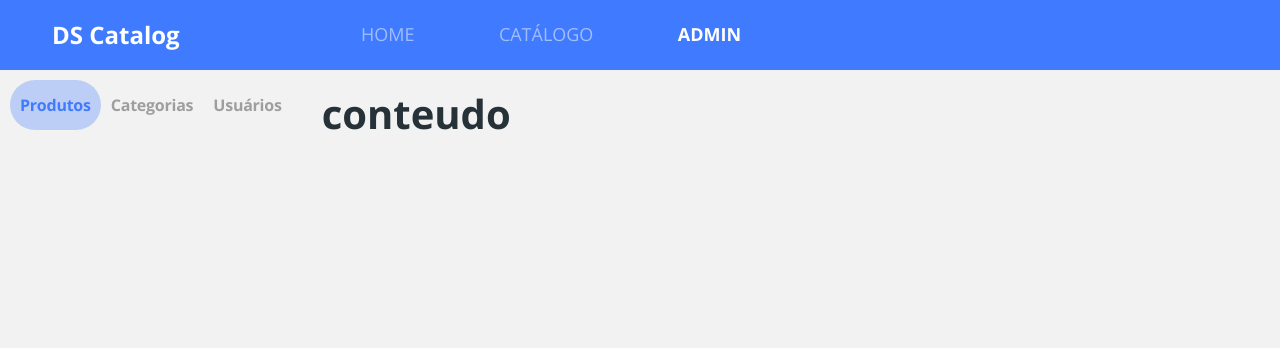
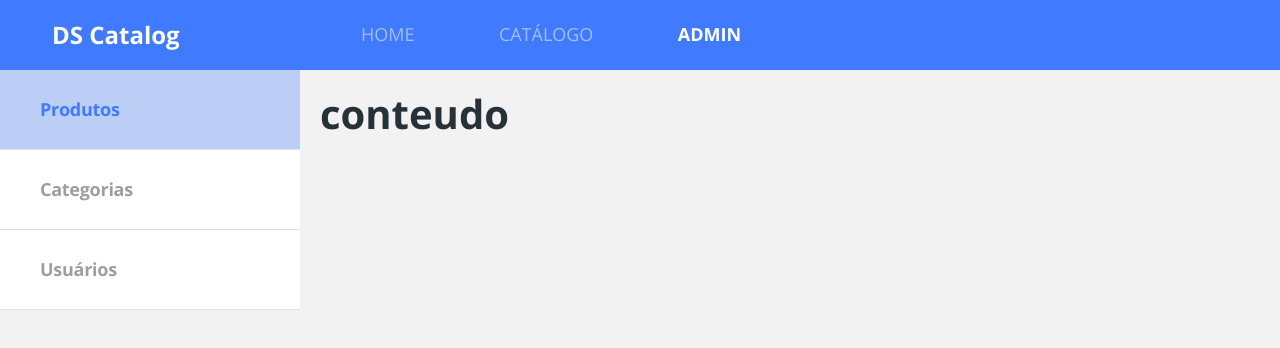
Before and after one commit to VanderleiBueno/aulacap8, a React (Create React App) app in the folder frontend/: page /admin in a window 1280 px wide. Shown: the top 348 px of the page. Built offline with nearby package versions, Linux system fonts and the light colour scheme; the HTML template or start-up script is replaced by a standard one.

Commit message:
Admin Navbar layout responsive

```diff
--- a/frontend/src/pages/Admin/Navbar/styles.css
+++ b/frontend/src/pages/Admin/Navbar/styles.css
@@ -32,3 +32,32 @@
 .admin-nav-item p {
     margin-bottom: 0;
 }
+
+@media (min-width: 768px) {
+    .admin-nav-item {
+        min-width: 220px;
+    }
+}
+
+@media (min-width: 1200px) {
+    ul {
+        justify-content: unset;
+        flex-direction: column;
+    }
+
+    .admin-nav-container {
+        padding: 0;
+        width: 300px;
+        height: calc(100vh - 70px);
+    }
+
+    .admin-nav-item {
+        border-radius: 0;
+        font-size: 18px;
+        height: 80px;
+        border-bottom: 1px solid #E1E1E1;
+        background-color: #fff;
+        justify-content: flex-start;
+        padding-left: 40px;
+    }
+}
```
